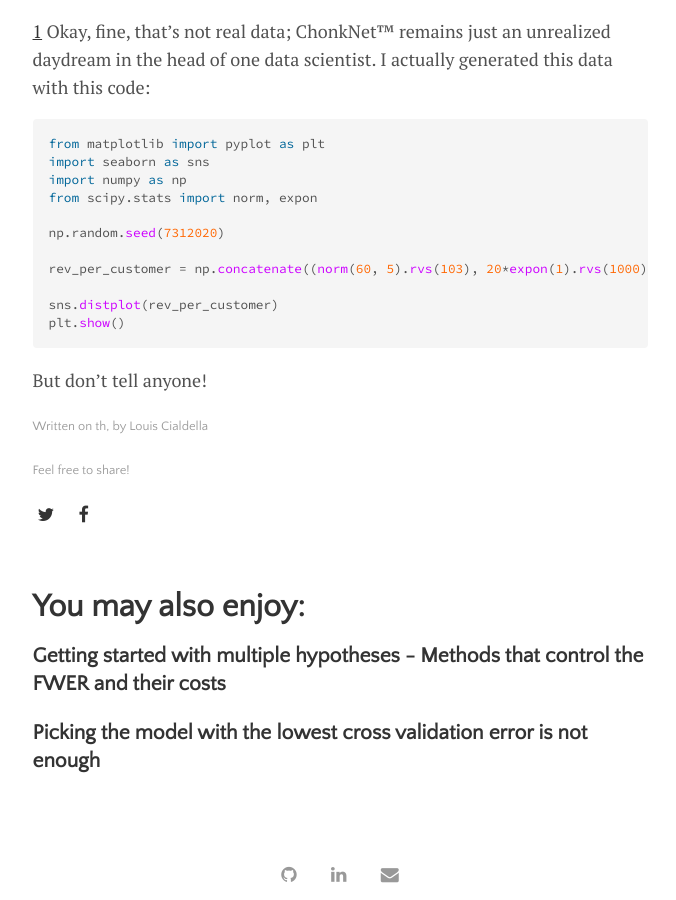
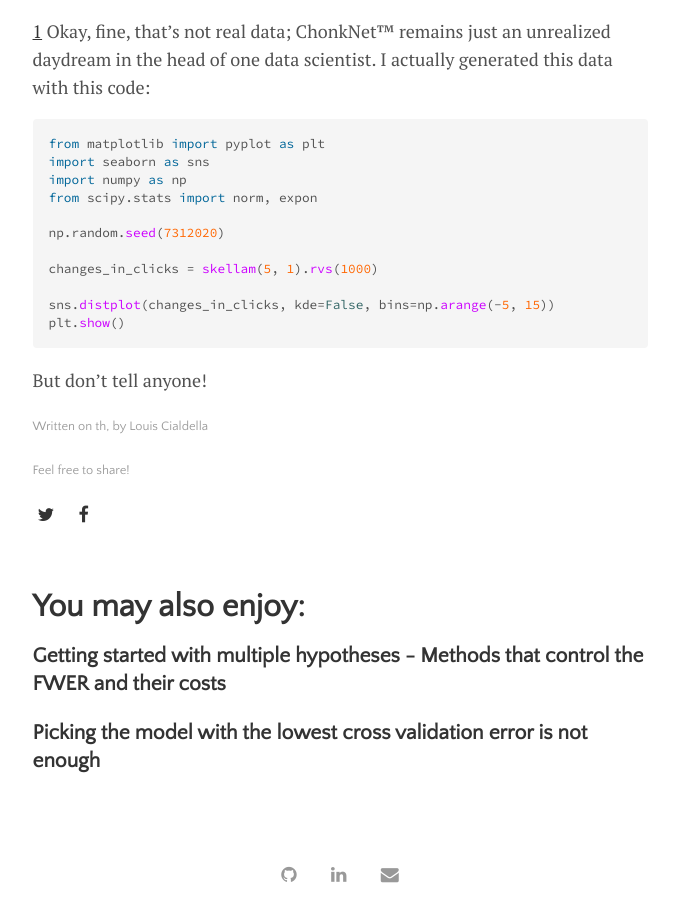
Before and after one commit to lmc2179/lmc2179.github.io, a Jekyll site: the page built from drafts/bayes_norm.md, in a window 1280 px wide and 900 px high, scrolled down 8200 px. Shown: the whole window, without its empty margins (300-976 px from the left). Built offline with Jekyll 4.4.1, drawn with Linux system fonts in a browser that asks for light colours; formulas are drawn with MathJax 3.

Commit message:
Update bayes_norm.md

````diff
--- a/drafts/bayes_norm.md
+++ b/drafts/bayes_norm.md
@@ -220,9 +220,9 @@ from scipy.stats import norm, expon
 
 np.random.seed(7312020)
 
-rev_per_customer = np.concatenate((norm(60, 5).rvs(103), 20*expon(1).rvs(1000)))
+changes_in_clicks = skellam(5, 1).rvs(1000)
 
-sns.distplot(rev_per_customer)
+sns.distplot(changes_in_clicks, kde=False, bins=np.arange(-5, 15))
 plt.show()
 ```
 
````
